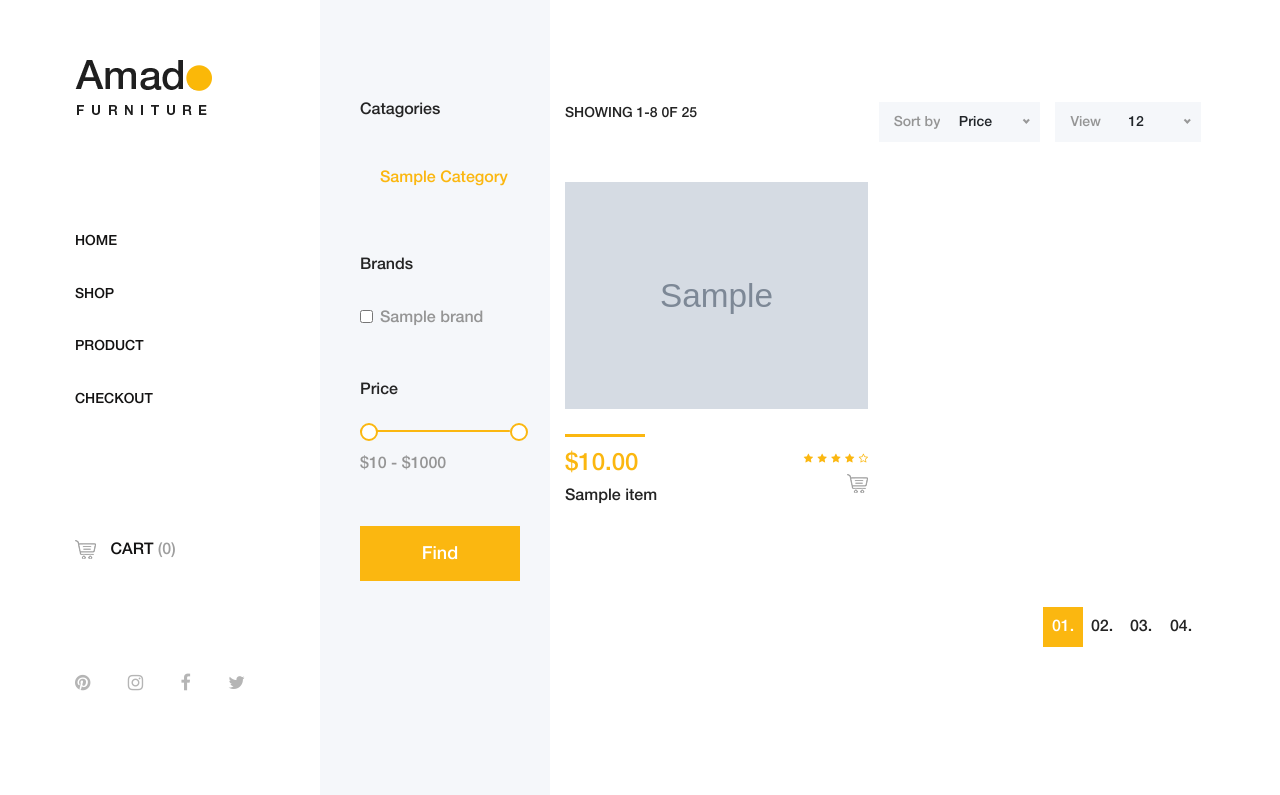
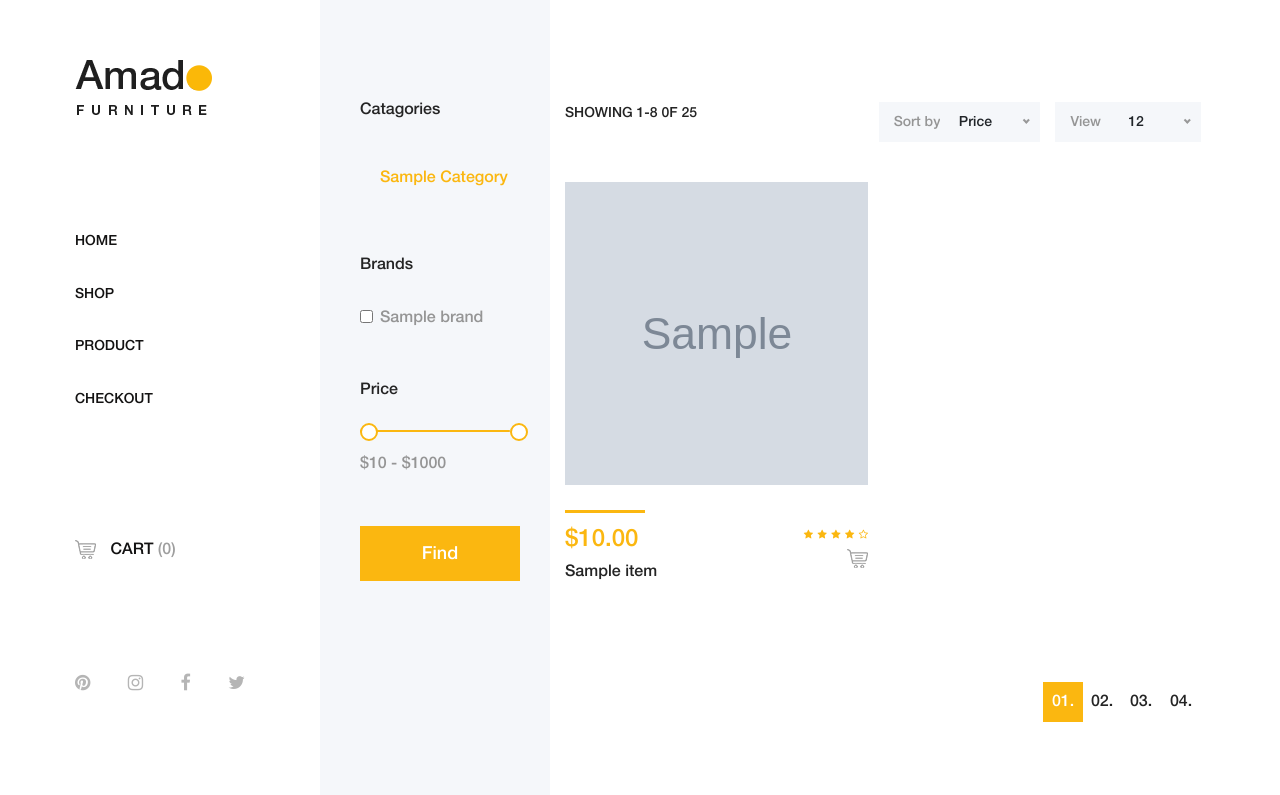
Before and after one commit to luiqor/amado_ecommerce, a Django app: page /shop/ in a window 1280 px wide. Shown: the top 795 px of the page. Run offline with Django 5.2, Linux system fonts and the light colour scheme; tables that the repository leaves empty hold one stand-in row (values such as "Sample post"); grey boxes marked "Sample" are stand-in pictures; some libraries are stand-ins or nearby versions.

Commit message:
add style to css to have same images height on shop page

```diff
--- a/static/style.css
+++ b/static/style.css
@@ -11,3 +11,24 @@
     /* ---------------------------------------
     ##### - PLACE YOUR CUSTOM CSS HERE - #####
     --------------------------------------- */
+   .wrap-fixed-height {
+    width: 100%;
+    height: 0;
+    padding-bottom: 100%;
+    position: relative;
+    overflow: hidden;
+}
+
+.wrap-fixed-height .image-container {
+    position: absolute;
+    top: 0;
+    left: 0;
+    width: 100%;
+    height: 100%;
+}
+
+.wrap-fixed-height .image-container img {
+    width: 100%;
+    height: 100%;
+    object-fit: cover;
+}
--- a/templates/shop/items.html
+++ b/templates/shop/items.html
@@ -5,10 +5,12 @@
     <div class="col-12 col-sm-6 col-md-12 col-xl-6">
       <div class="single-product-wrapper">
         <!-- Product Image -->
-        <div class="product-img">
+        <div class="product-img wrap-fixed-height">
+          <div class="image-container">
           <a href="/product-details/{{ item.slug }}">
           <img src={{ item.photo.url }} alt="" />
           </a>
+        </div>
         </div>
 
         <!-- Product Description -->
```
